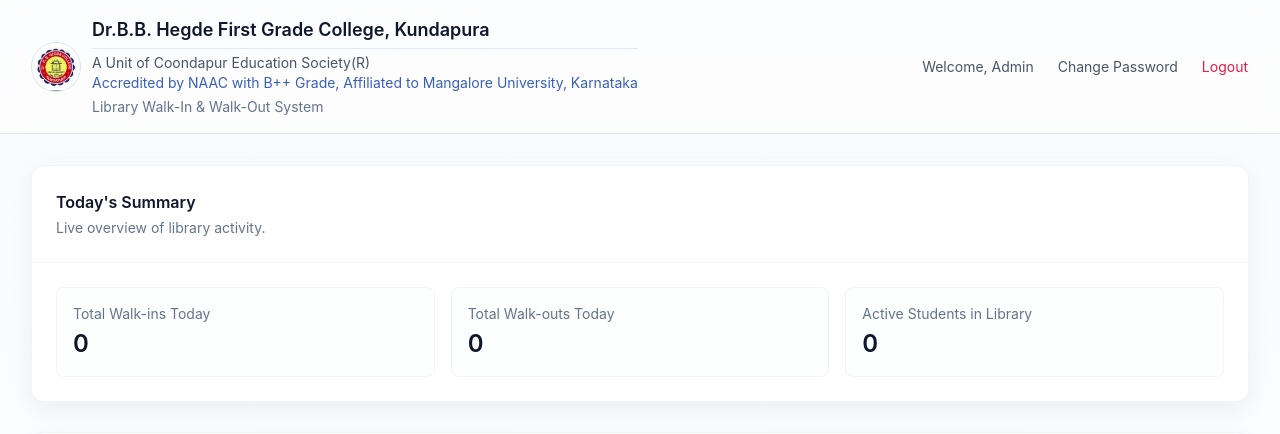
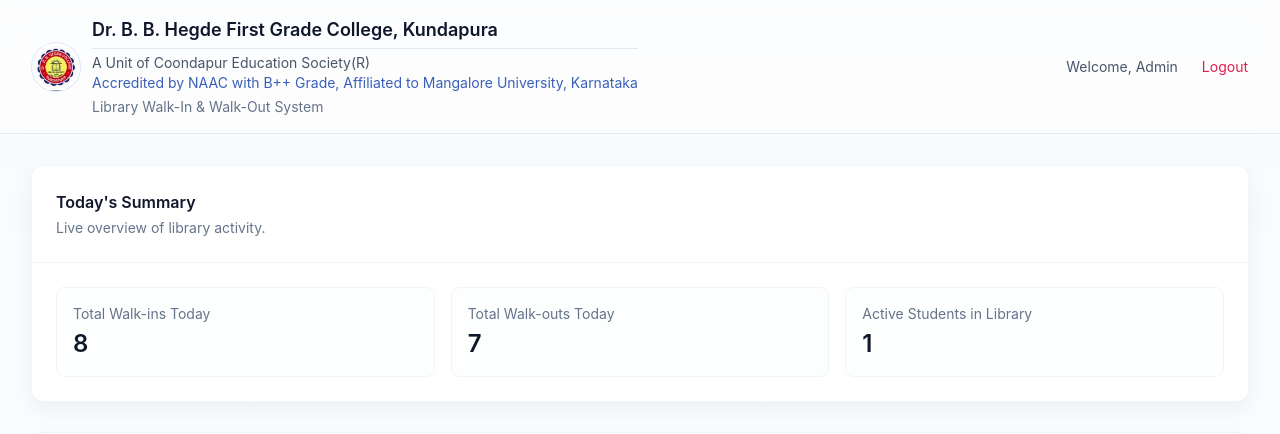
Before and after one commit to darshu3124/barcode, a Flask app: page / in a window 1280 px wide. Shown: the top 434 px of the page. Run offline with Flask 3, Linux system fonts and the light colour scheme; the visitor is signed in with stand-in values (Sample User, id 1); data comes from the database, SQL or seed files in the repository; both versions use the stored data as it was after the commit; some libraries are stand-ins or nearby versions.

Commit message:
darshan pc

```diff
--- a/app.py
+++ b/app.py
@@ -203,6 +203,7 @@
             }
             for r in rows
         ]
+
         return jsonify({"attendance": list(reversed(data))})
 
 
@@ -235,7 +236,8 @@
         "student_name": record.get("name") if student_name else "Student not found",
         "section": section or "—",
         "action": record.get("action"),
-        "time": record.get("outTime") or record.get("inTime"),
+        # Prefer outTime only if it's a real timestamp; otherwise use inTime
+        "time": (record.get("outTime") if record.get("outTime") not in (None, "", "—") else record.get("inTime")),
     }
     socketio.emit("barcode_scanned", payload)
     emit_summary_update()  # 🔄 emit live summary update
@@ -335,51 +337,96 @@
 """
 
 
-if __name__ == "__main__":
-    _load_students()
-    init_db()
-    start_barcode_listener_background()
-    socketio.run(app, host="0.0.0.0", port=5001)
-
 # --- Exports ---
 @app.get("/export/excel")
 def export_excel():
-    import io, csv
-    # Build CSV in-memory (Excel opens CSV nicely). We name it .csv for correctness.
-    output = io.StringIO()
-    writer = csv.writer(output)
-    writer.writerow(["Roll", "Name", "Section", "Class", "Date", "Walk-In Time", "Walk-Out Time", "Status"])
-    with sqlite3.connect(DB_PATH) as conn:
-        cur = conn.cursor()
-        cur.execute(
-            "SELECT barcode, name, section, class, date, in_time, out_time, status FROM attendance ORDER BY id ASC"
+    # Try to generate a real XLSX; if openpyxl is missing, fall back to CSV
+    try:
+        from openpyxl import Workbook
+        from openpyxl.styles import Font, Alignment
+        import io
+
+        wb = Workbook()
+        ws = wb.active
+        ws.title = "Attendance"
+
+        headers = [
+            "Roll", "Name", "Class", "Date", "Walk-In Time", "Walk-Out Time", "Status"
+        ]
+        ws.append(headers)
+        bold = Font(bold=True)
+        for idx in range(1, len(headers) + 1):
+            ws.cell(row=1, column=idx).font = bold
+
+        with sqlite3.connect(DB_PATH) as conn:
+            cur = conn.cursor()
+            cur.execute(
+                "SELECT barcode, name, section, class, date, in_time, out_time, status FROM attendance ORDER BY id ASC"
+            )
+            for r in cur.fetchall():
+                ws.append([
+                    r[0] or "",
+                    r[1] or "",
+                    r[3] or "",
+                    r[4] or "",
+                    r[5] or "",
+                    (r[6] or "—"),
+                    r[7] or "",
+                ])
+
+        # Formatting: freeze header, wrap, auto-width
+        ws.freeze_panes = "A2"
+        for col in ws.columns:
+            max_len = 0
+            col_letter = col[0].column_letter
+            for cell in col:
+                cell.alignment = Alignment(wrap_text=True, vertical="top")
+                value = "" if cell.value is None else str(cell.value)
+                max_len = max(max_len, len(value))
+            ws.column_dimensions[col_letter].width = max(10, min(45, max_len + 2))
+
+        bio = io.BytesIO()
+        wb.save(bio)
+        bio.seek(0)
+        return send_file(
+            bio,
+            mimetype="application/vnd.openxmlformats-officedocument.spreadsheetml.sheet",
+            as_attachment=True,
+            download_name="attendance.xlsx",
         )
-        for r in cur.fetchall():
-            writer.writerow([
-                r[0] or "",
-                r[1] or "",
-                r[2] or "",
-                r[3] or "",
-                r[4] or "",
-                r[5] or "",
-                (r[6] or "—"),
-                r[7] or "",
-            ])
-    # Encode with BOM so Excel recognizes UTF-8
-    data = output.getvalue().encode("utf-8-sig")
-    mem = io.BytesIO(data)
-    mem.seek(0)
-    return send_file(
-        mem,
-        mimetype="text/csv; charset=utf-8",
-        as_attachment=True,
-        download_name="attendance.csv",
-    )
+    except Exception:
+        import io, csv
+        output = io.StringIO()
+        writer = csv.writer(output)
+        writer.writerow(["Roll", "Name", "Class", "Date", "Walk-In Time", "Walk-Out Time", "Status"])
+        with sqlite3.connect(DB_PATH) as conn:
+            cur = conn.cursor()
+            cur.execute(
+                "SELECT barcode, name, section, class, date, in_time, out_time, status FROM attendance ORDER BY id ASC"
+            )
+            for r in cur.fetchall():
+                writer.writerow([
+                    r[0] or "",
+                    r[1] or "",
+                    r[3] or "",
+                    r[4] or "",
+                    r[5] or "",
+                    (r[6] or "—"),
+                    r[7] or "",
+                ])
+        data = output.getvalue().encode("utf-8-sig")
+        mem = io.BytesIO(data)
+        mem.seek(0)
+        return send_file(
+            mem,
+            mimetype="text/csv; charset=utf-8",
+            as_attachment=True,
+            download_name="attendance.csv",
+        )
 
 
 @app.get("/export/pdf")
 def export_pdf():
-    # Optional dependency: reportlab
     try:
         from reportlab.lib.pagesizes import A4
         from reportlab.pdfgen import canvas
@@ -399,11 +446,61 @@
     c.setFont("Helvetica-Bold", 14)
     c.drawString(2*cm, height - 2*cm, "Library Attendance Report")
     c.setFont("Helvetica", 9)
-    y = height - 3*cm
 
-    headers = ["Roll", "Name", "Section", "Class", "Date", "In", "Out", "Status"]
-    c.drawString(2*cm, y, " | ".join(headers))
-    y -= 0.6*cm
+    # Table layout (Section removed)
+    left_margin = 1.5*cm
+    right_margin = 1.5*cm
+    top_start = height - 3*cm
+    bottom_margin = 2*cm
+    usable_width = width - left_margin - right_margin
+    # Column widths in cm (sum should be <= usable_width)
+    col_widths_cm = [3.0, 7.0, 3.5, 3.0, 2.5, 2.5, 3.0]
+    # Convert to points
+    col_widths = [w*cm for w in col_widths_cm]
+    total_cols_width = sum(col_widths)
+    # If total wider than page, scale down proportionally
+    if total_cols_width > usable_width:
+        scale = usable_width / total_cols_width
+        col_widths = [w*scale for w in col_widths]
+        total_cols_width = sum(col_widths)
+
+    x0 = left_margin
+    y = top_start
+    row_height = 0.65*cm
+
+    headers = ["Roll", "Name", "Class", "Date", "In", "Out", "Status"]
+
+    def draw_row(values, is_header=False):
+        nonlocal y
+        # Draw background for header
+        if is_header:
+            c.setLineWidth(1)
+            c.rect(x0, y - row_height, total_cols_width, row_height, stroke=1, fill=0)
+            c.setFont("Helvetica-Bold", 9)
+        else:
+            c.setLineWidth(0.5)
+            c.rect(x0, y - row_height, total_cols_width, row_height, stroke=1, fill=0)
+            c.setFont("Helvetica", 9)
+
+        # Vertical lines and cell text
+        x = x0
+        for i, (text, cw) in enumerate(zip(values, col_widths)):
+            # Cell box
+            if i > 0:
+                c.line(x, y - row_height, x, y)
+            # Text clipped to cell
+            clip = str(text or "")
+            # Simple clip: reduce until it fits
+            max_chars = int(cw / 5.5)  # heuristic width per char
+            if len(clip) > max_chars:
+                clip = clip[:max_chars-1] + "…"
+            c.drawString(x + 2, y - row_height + 2, clip)
+            x += cw
+
+        y -= row_height
+
+    # Header row
+    draw_row(headers, is_header=True)
 
     with sqlite3.connect(DB_PATH) as conn:
         cur = conn.cursor()
@@ -411,16 +508,18 @@
             "SELECT barcode, name, section, class, date, in_time, out_time, status FROM attendance ORDER BY id ASC"
         )
         for r in cur.fetchall():
+            # omit r[2] Section
             row = [
-                str(r[0] or ""), str(r[1] or ""), str(r[2] or ""), str(r[3] or ""),
+                str(r[0] or ""), str(r[1] or ""), str(r[3] or ""),
                 str(r[4] or ""), str(r[5] or ""), str(r[6] or "—"), str(r[7] or "")
             ]
-            c.drawString(2*cm, y, " | ".join(row)[:110])
-            y -= 0.5*cm
-            if y < 2*cm:
+            # New page if needed
+            if y - row_height < bottom_margin:
                 c.showPage()
                 c.setFont("Helvetica", 9)
-                y = height - 2*cm
+                y = top_start
+                draw_row(headers, is_header=True)
+            draw_row(row)
 
     c.showPage()
     c.save()
@@ -432,3 +531,10 @@
         as_attachment=True,
         download_name="attendance.pdf",
     )
+
+
+if __name__ == "__main__":
+    _load_students()
+    init_db()
+    start_barcode_listener_background()
+    socketio.run(app, host="0.0.0.0", port=5001)
--- a/templates/index.html
+++ b/templates/index.html
@@ -93,7 +93,7 @@
                 />
 
                 <div>
-                  <h1 className="text-lg font-semibold text-slate-900">Dr.B.B. Hegde First Grade College, Kundapura</h1>
+                  <h1 className="text-lg font-semibold text-slate-900">Dr. B. B. Hegde First Grade College, Kundapura</h1>
                   <div className="mt-1 h-px w-full bg-slate-200" />
                   <p className="mt-1 text-sm text-slate-600">A Unit of Coondapur Education Society(R)</p>
                   <p className="text-sm text-brand-700">Accredited by NAAC with B++ Grade, Affiliated to Mangalore University, Karnataka</p>
@@ -103,7 +103,6 @@
 
               <nav className="hidden sm:flex items-center gap-6 text-sm text-slate-600">
                 <span>Welcome, Admin</span>
-                <button className="hover:text-brand-700 transition-colors">Change Password</button>
                 <button
                   onClick={() => window.location.href = '/logout'}
                   className="text-rose-600 hover:text-rose-700 transition-colors"
@@ -273,12 +272,12 @@
     }
 
     function MetricsCard({ attendanceData, lastScan }) {
-      const today = new Date().toLocaleDateString();
+      const today = new Date().toISOString().slice(0, 10); // match API format YYYY-MM-DD
       const todayRecords = attendanceData.filter(record => record.date === today);
       const walkIns = todayRecords.filter(record => record.status === 'Completed' || record.status === 'In Library').length;
       const walkOuts = todayRecords.filter(record => record.status === 'Completed').length;
       const activeInLibrary = todayRecords.filter(record => record.status === 'In Library').length;
-      console.log(attendanceData);
+
       // Resolve last scanned student's name from attendance data if available
       const lastScanName = React.useMemo(() => {
         if (!lastScan || !lastScan.barcode || lastScan.barcode === '—') return '—';
@@ -345,10 +344,21 @@
               className="w-full rounded-lg border border-slate-200 bg-white px-3 py-2 text-sm shadow-sm outline-none focus:border-brand-500 focus:ring-4 focus:ring-brand-500/10"
             >
               <option>All</option>
-              <option>BCA</option>
-              <option>BCom</option>
-              <option>BA</option>
-              <option>BSc</option>
+              <option>III BCA [B]-Gen</option>
+              <option>III BCA [A]-AI</option>
+              <option>III BBA</option>
+              <option>III B.Com. [A]</option>
+              <option>III B.Com. [B]</option>
+              <option>III B.Com. [C]</option>
+              <option>III B.Com. [D]</option>
+              <option>III B.Com. [E]</option>
+              <option>II BBA</option>
+              <option>II BCA (A)</option>
+              <option>II BCA (B)</option>
+              <option>II B.Com. (A)</option>
+              <option>II B.Com. (B)</option>
+              <option>II B.Com. (C)</option>
+              <option>II B.Com. (D)</option>
             </select>
           </div>
           <div>
@@ -438,7 +448,12 @@
             .toLowerCase()
             .includes(query.toLowerCase());
           if (!textMatch) return false;
-          if (filters.department && filters.department !== 'All' && row.class !== filters.department) return false;
+          if (filters.department && filters.department !== 'All') {
+            const target = String(filters.department).trim().toLowerCase();
+            const cls = String(row.class || '').trim().toLowerCase();
+            // Prefer exact match (case-insensitive). If no exact match, fall back to contains.
+            if (cls !== target && !cls.includes(target)) return false;
+          }
           if (filters.startDate && row.date < filters.startDate) return false;
           if (filters.endDate && row.date > filters.endDate) return false;
           return true;
@@ -600,8 +615,12 @@
   useEffect(() => {
     const loadFromApi = () => {
       fetch('/api/attendance')
-        .then(r => r.json())
-        .then(data => setAttendanceData(data.attendance || []))
+        .then(r => r.ok ? r.json() : Promise.reject(new Error('bad status')))
+        .then(data => {
+
+          const rows = Array.isArray(data?.attendance) ? data.attendance : [];
+          setAttendanceData(rows);
+        })
         .catch(() => setAttendanceData([]));
     };
 
@@ -639,7 +658,7 @@
 
     // ✅ NEW — Live summary updates from Flask
     socket.on('update_summary', (data) => {
-      console.log('🔄 Live summary update:', data);
+
       const walkins = document.getElementById('walkins_today');
       const walkouts = document.getElementById('walkouts_today');
       const active = document.getElementById('active_students');
@@ -649,7 +668,10 @@
       if (active) active.textContent = data.active;
     });
 
+    const pollId = setInterval(loadFromApi, 3000);
+
     return () => {
+      clearInterval(pollId);
       if (clearTimerRef.current) {
         clearTimeout(clearTimerRef.current);
         clearTimerRef.current = null;
@@ -677,10 +699,10 @@
 
     const onExcel = async () => {
       try {
-        const res = await fetch('/export/excel');
+      const res = await fetch('/export/excel');
         if (!res.ok) throw new Error('Export failed');
         const blob = await res.blob();
-        downloadBlob(blob, 'attendance.xlsx');
+      downloadBlob(blob, 'attendance.xlsx');
         setFlash('Excel exported successfully');
         setTimeout(() => setFlash(''), 2500);
       } catch {
```
Also changed, not shown: attendance.db.
